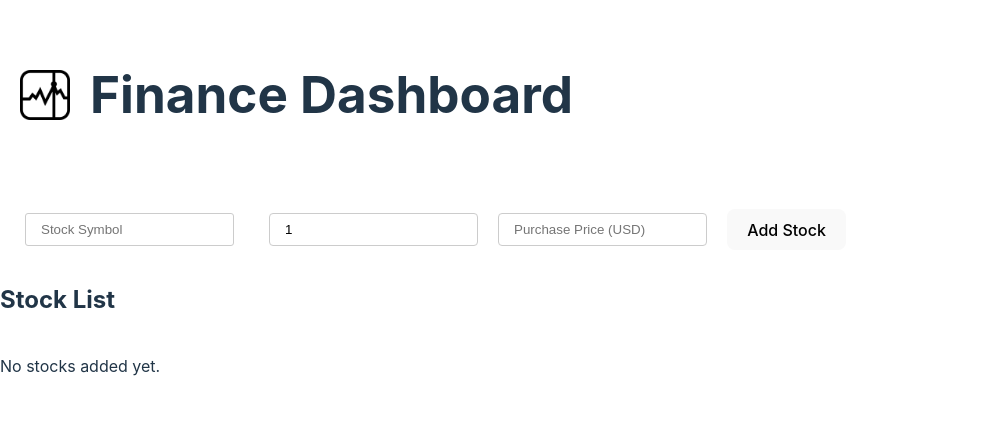
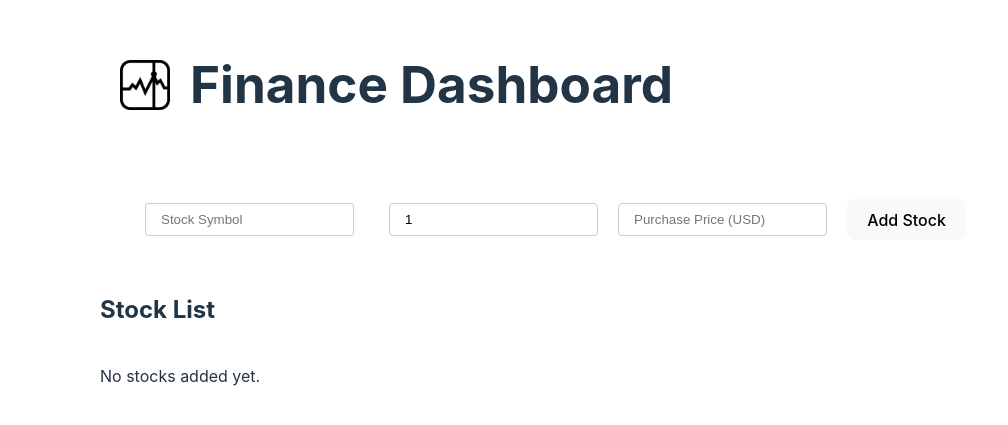
Before and after one commit to jayelinjiaqi/capstone-jayelin-se100, a React (Vite) app: page / in a window 1280 px wide. Shown: the part 197-622 px from the top of the page, without its empty margins (0-1008 px from the left). Built offline with nearby package versions, Linux system fonts and the light colour scheme.

Commit message:
Update App.css

```diff
--- a/src/App.css
+++ b/src/App.css
@@ -1,10 +1,14 @@
+.container{
+  margin: 100px 100px
+}
+
 .input-row {
   display: flex;
   flex-wrap: wrap;
   gap: 20px;
   justify-content: center;
   align-items: center;
-  margin-top: 20px;
+  margin: 20px 20px;
   padding: 8px 10px;
 }
 
```
